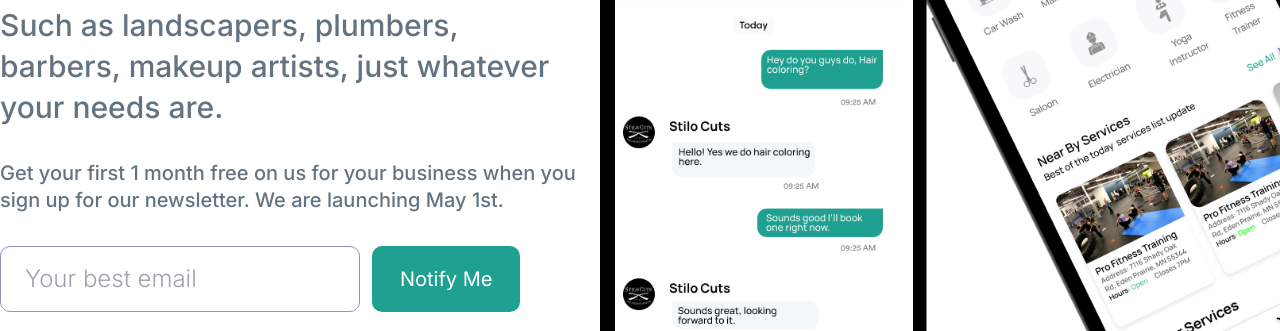
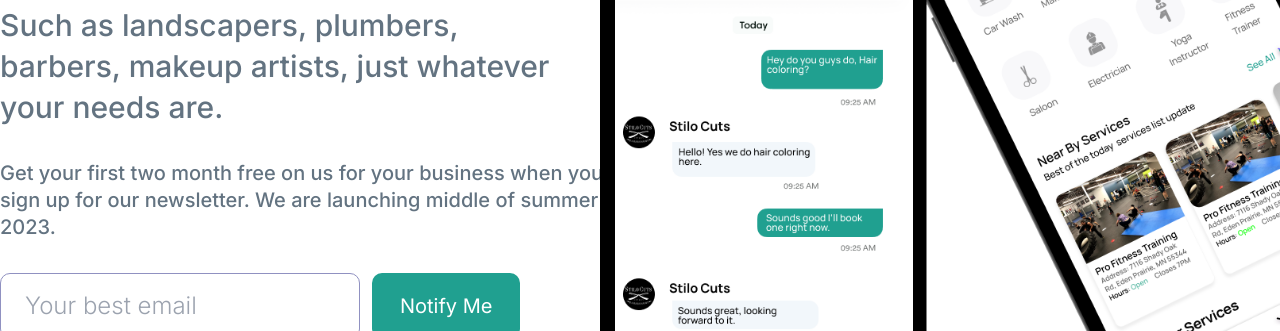
Before and after one commit to Neqtex/onwaybooking-lp, a plain HTML site: page index.html in a window 1280 px wide. Shown: the part 469-800 px from the top of the page. Drawn offline with nearby package versions, Linux system fonts and the light colour scheme.

Commit message:
minor update

```diff
--- a/index.html
+++ b/index.html
@@ -108,7 +108,7 @@
       <h2 class="text-[26px] sm:text-[38px] 3xl:text-[42px] font-semibold sm:leading-[51px] text-darkblack my-3 sm:mt-10 sm:mb-6 max-w-[580px] 3xl:max-w-[585px]">Find and book local service providers in your area. </h2>
       <h3 class="text-[18px] sm:text-[30px] 3xl:text-[34px] font-medium sm:leading-[41px] text-secondary max-w-[580px] 3xl:max-w-[525px]">Such as landscapers, plumbers, barbers, makeup artists, just whatever your needs are. </h3>
 
-      <p class="mt-4 sm:mt-8 3xl:mt-12 text-[18px] sm:text-[20px] 3xl:text-[22px] font-medium leading-[27px] text-secondary  max-w-[610px] mb-4 sm:mb-8">Get your first 1 month free on us for your business when you sign up for our newsletter. We are launching May 1st.</p>
+      <p class="mt-4 sm:mt-8 3xl:mt-12 text-[18px] sm:text-[20px] 3xl:text-[22px] font-medium leading-[27px] text-secondary  max-w-[610px] mb-4 sm:mb-8">Get your first two month free on us for your business when you sign up for our newsletter. We are launching middle of summer 2023.</p>
 
       <form class="flex items-center" method="POST" data-netlify="true">
         <input required class="border-[#9091C1] border rounded-[10px] px-3 sm:px-6 outline-none h-[48px] sm:h-[66px] w-full max-w-[360px]  text-[16px]  sm:text-[18px] lg:text-[24px] font-light" type="email" placeholder="Your best email" name="Best Email">
```
